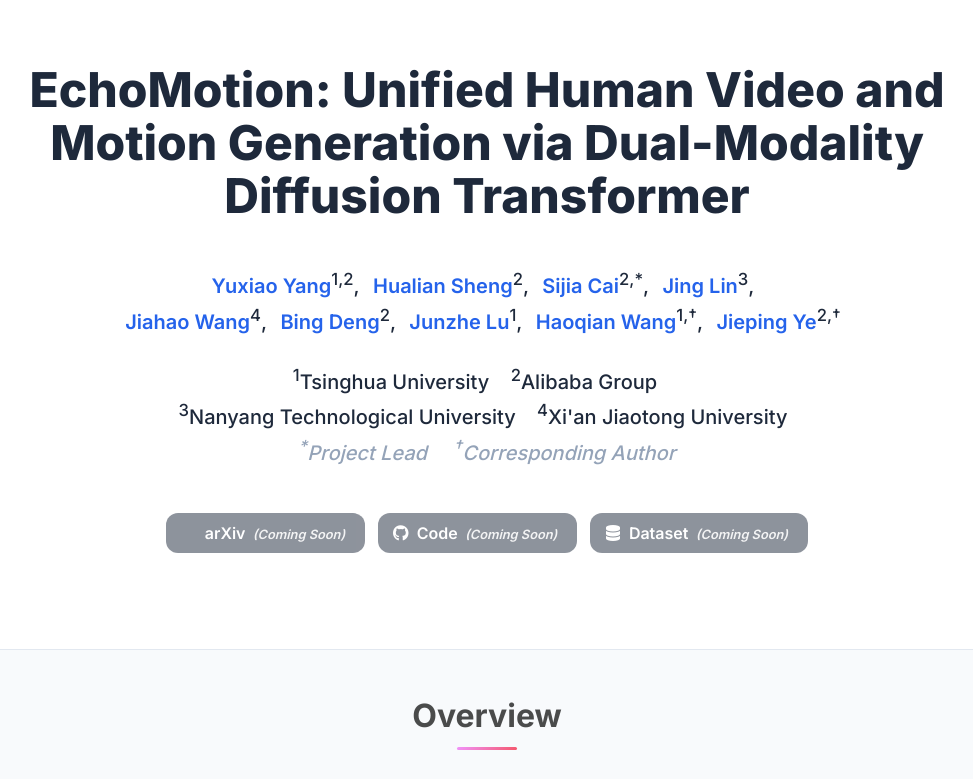
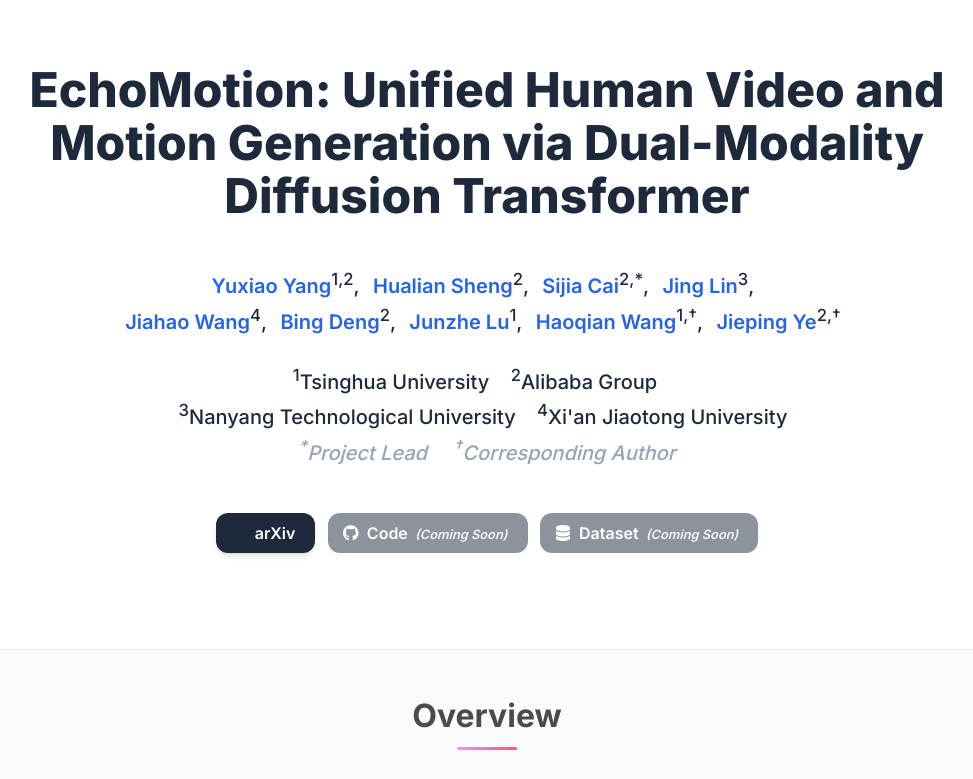
Before and after one commit to YuxiaoYang23/EchoMotion-webpage, a plain HTML site: page index.html in a window 1280 px wide. Shown: the top 779 px of the page, without its empty margins (153-1126 px from the left). Drawn offline with nearby package versions, Linux system fonts and the light colour scheme; some icons are missing.

Commit message:
update_arxiv

```diff
--- a/index.html
+++ b/index.html
@@ -178,15 +178,14 @@
 
             <div class="column has-text-centered">
 
-                <!-- arXiv Paper (Coming Soon) -->
+                <!-- arXiv Paper -->
                 <span class="link-block">
-                  <a class="external-link button is-normal is-rounded is-dark" disabled>
+                  <a href="https://arxiv.org/abs/2512.18814" target="_blank"
+                  class="external-link button is-normal is-rounded is-dark">
                   <span class="icon">
                     <i class="ai ai-arxiv"></i>
                   </span>
-                  <span>arXiv
-                    <span style="font-size: 0.8em; opacity: 0.9; font-style: italic;">&nbsp;(Coming Soon)</span>
-                  </span>
+                  <span>arXiv</span>
                 </a>
               </span>
 
@@ -627,7 +626,7 @@
         <pre id="bibtex-code"><code>@article{yang2024echomotion,
     title={EchoMotion: Unified Human Video and Motion Generation via Dual-Modality Diffusion Transformer},
     author={Yang, Yuxiao and Sheng, Hualian and Cai, Sijia and Lin, Jing and Wang, Jiahao and Deng, Bing and Lu, Junzhe and Wang, Haoqian and Ye, Jieping},
-    journal={arXiv preprint arXiv:XXXX.XXXXX},
+    journal={arXiv preprint arXiv:2512.18814},
     year={2024}
   }</code></pre>
       </div>
```
Also changed, not shown: 1 other file.
